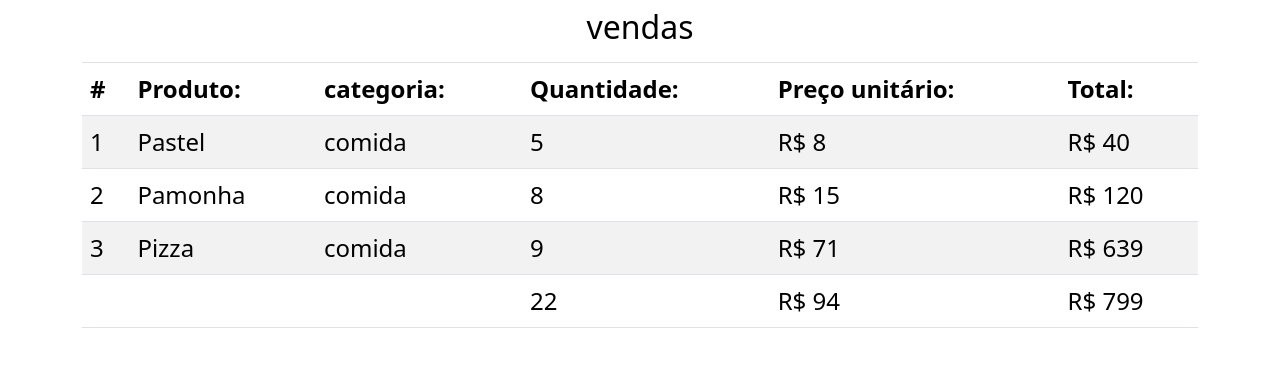
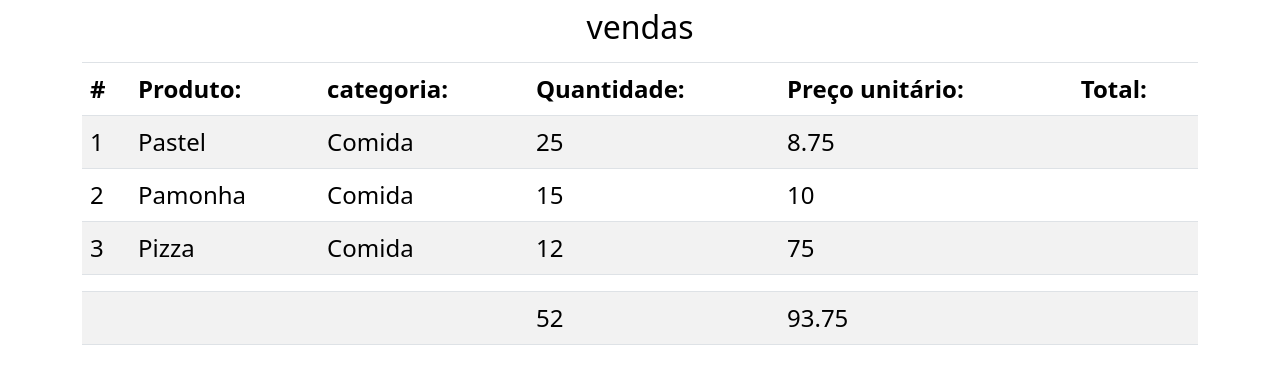
Before and after one commit to kkevinnsx/React-Table, a React (Create React App) app: page / in a window 1280 px wide. Shown: the top 384 px of the page. Built offline with nearby package versions, Linux system fonts and the light colour scheme.

Commit message:
final de aula

```diff
--- a/src/components/ListPrice.js
+++ b/src/components/ListPrice.js
@@ -1,34 +1,49 @@
 import { Col, Container, Row } from 'react-bootstrap';
 import Table from 'react-bootstrap/Table';
 
-let id_produto_1     = 1;
-let id_produto_2     = 2;
-let id_produto_3     = 3;
+let idProduto01 = {
+    id: 1,
+    produto: "Pastel",
+    categoria: "Comida",
+    quantidade: 25,
+    preco: 8.75,
+};
 
-let produto_1        = "Pastel";
-let produto_2        = "Pamonha";
-let produto_3        = "Pizza";
+let idProduto02 = {
+    id: 2,
+    produto: "Pamonha",
+    categoria: "Comida",
+    quantidade: 15,
+    preco: 10.00,
+};
 
-let categoria_1      = "comida";
-let categoria_2      = "comida";
-let categoria_3      = "comida";
+let idProduto03 = {
+    id: 3,
+    produto: "Pizza",
+    categoria: "Comida",
+    quantidade: 12,
+    preco: 75.00,
+};
 
-let quantidade_1     = 5;
-let quantidade_2     = 8;
-let quantidade_3     = 9;
+let valorProduto = {
+    totalProd01: idProduto01.preco * idProduto01.quantidade,
+    totalProd02: idProduto02.preco * idProduto02.quantidade,
+    totalProd03: idProduto03.preco * idProduto03.quantidade,
+};
 
-let preco_1          = 8.00;
-let preco_2          = 15.00;
-let preco_3          = 71.00;
+let gerais = {
+    preco: idProduto01.preco + idProduto02.preco + idProduto03.preco,
+    quantidade: idProduto01.quantidade + idProduto02.quantidade + idProduto03.quantidade,
+    precoGeral: valorProduto.totalProd01 + valorProduto.totalProd02 + valorProduto.totalProd03,
+};
 
-let precoTotal_1     = preco_1 * quantidade_1;
-let precoTotal_2     = preco_2 * quantidade_2;
-let precoTotal_3     = preco_3 * quantidade_3;
-
-let quantidade_total = quantidade_1 + quantidade_2 + quantidade_3;
-let preco_geral      = preco_1      + preco_2      + preco_3;
-let geral_preco      = precoTotal_1 + precoTotal_2 + precoTotal_3;
-
+let listaProdutinhos = [
+    idProduto01,
+    idProduto02,
+    idProduto03,
+    valorProduto,
+    gerais
+];
 
 function ListPrice(){
     return (
@@ -49,43 +64,15 @@ function ListPrice(){
             </tr>
         </thead>
         <tbody>
-            <tr>
-                <td>{id_produto_1}</td>
-                <td>{produto_1}</td>
-                <td>{categoria_1}</td>
-                <td class="right">{quantidade_1}</td>
-                <td class="right">R$ {preco_1}</td>
-                <td class="right">R$ {precoTotal_1}</td>
 
-            </tr>
-            <tr>
-                <td>{id_produto_2}</td>
-                <td>{produto_2}</td>
-                <td>{categoria_2}</td>
-                <td class="right">{quantidade_2}   </td>
-                <td class="right">R$ {preco_2}     </td>
-                <td class="right">R$ {precoTotal_2}</td>
+        {listaProdutinhos.map(function(batata){
+            return <tr>
+                <td>{batata.id}</td><td>{batata.produto}</td><td>{batata.categoria}</td><td>{batata.quantidade}</td><td>{batata.preco}</td><td></td>
+            </tr>;
+        }
+    )
+}
 
-
-            </tr>
-            <tr>
-                <td>{id_produto_3}</td>
-                <td>{produto_3}</td>
-                <td>{categoria_3}</td>
-                <td class="right">{quantidade_3}</td>
-                <td class="right">R$ {preco_3}</td>
-                <td class="right">R$ {precoTotal_3}</td>
-
-            </tr>
-            <tr>
-                <td></td>
-                <td class="back"></td>
-                <td class="back"></td>
-                <td class="right">{quantidade_total}</td>
-                <td class="right">R$ {preco_geral}</td>
-                <td class="right">R$ {geral_preco}</td>
-
-            </tr>
         </tbody>
 
     </Table>
```
